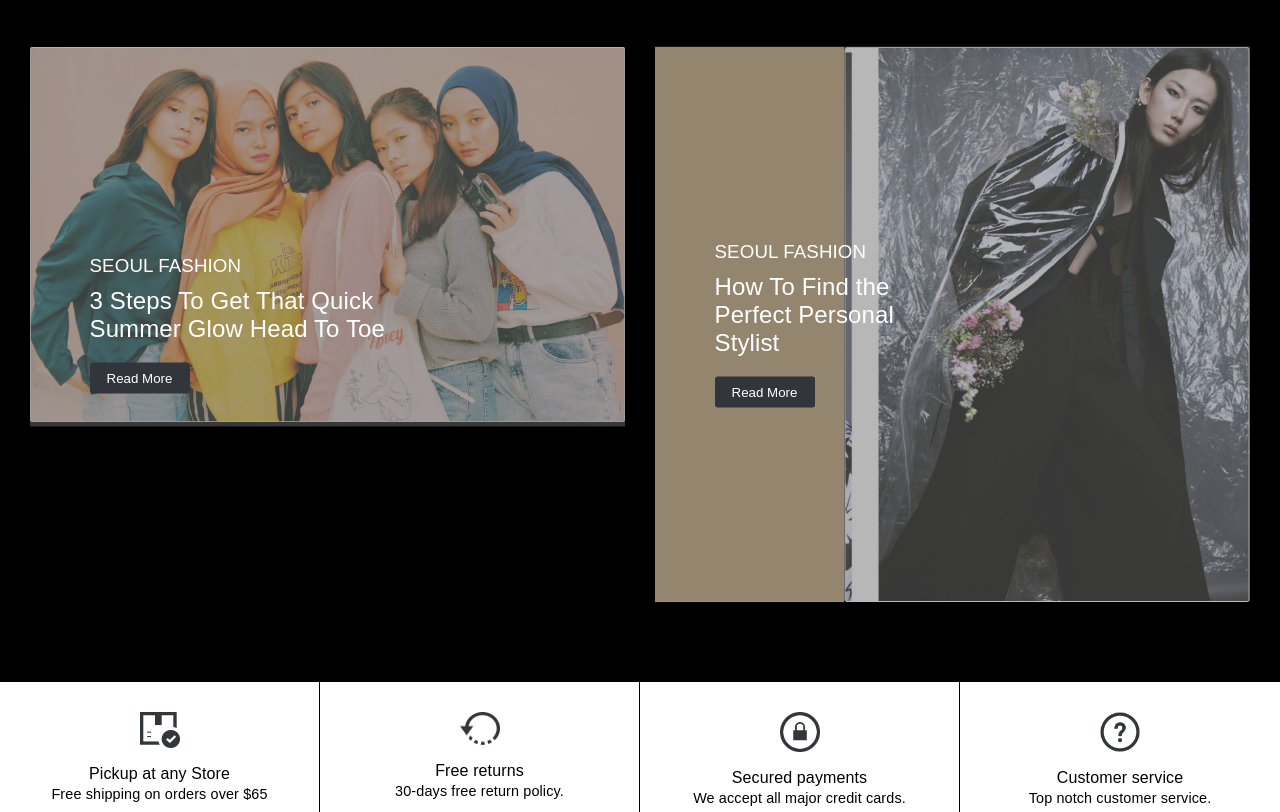
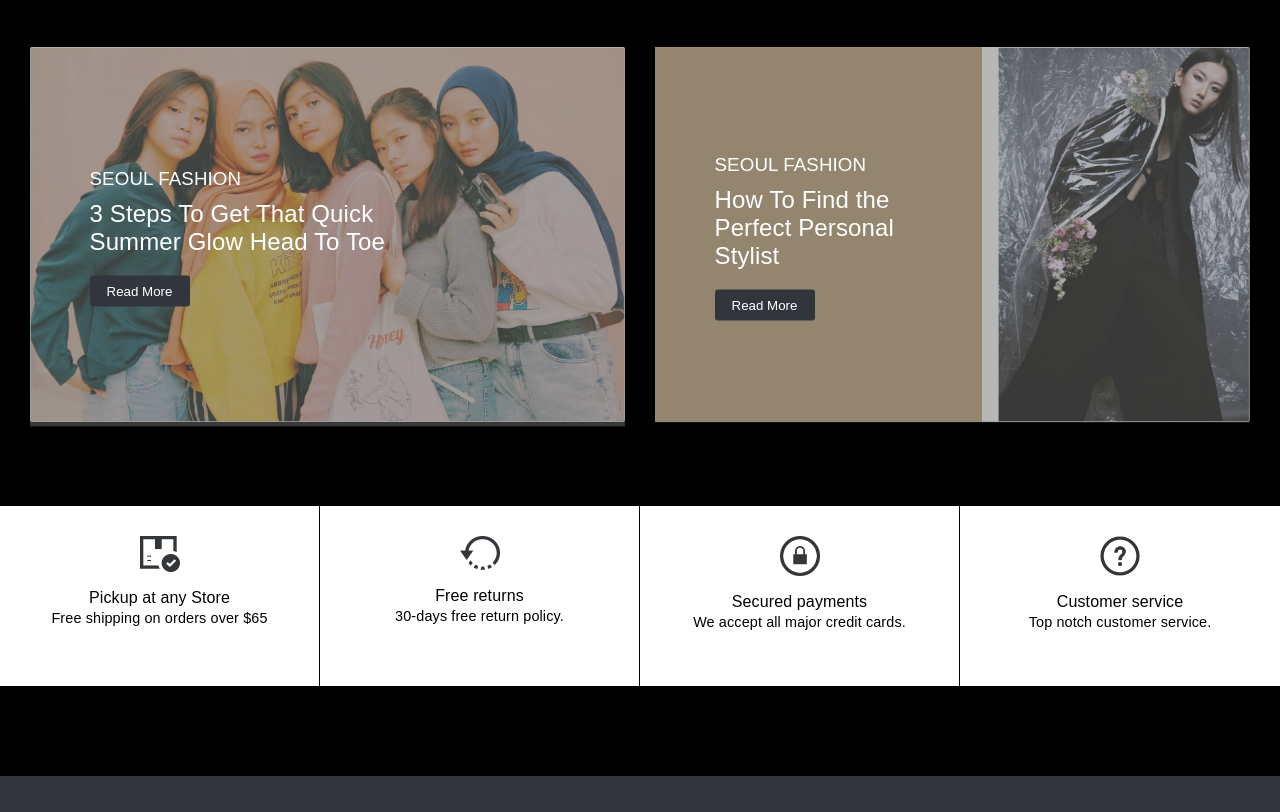
Before and after one commit to hafriaya/watches_project, a website: page index.html in a window 1280 px wide. Shown: the part 3614-4426 px from the top of the page. Drawn offline with Linux system fonts and the light colour scheme; a script that the page names is missing.

Commit message:
fashion__article__bg-4_img

```diff
--- a/frontend/src/styles/style.css
+++ b/frontend/src/styles/style.css
@@ -243,13 +243,11 @@ body {
   font-weight: bold;
   font-size: 20px;
   transition: 0.6s ease;
-  border-radius: 0 3px 3px 0;
   user-select: none;
 }
 
 .next {
   right: -40px;
-  /* border-radius: 3px 0 0 3px; */
 }
 .prev{
   left: -40px;
@@ -370,7 +368,7 @@ body {
   display: flex;
 }
 .fashion__article__bg-4 img {
-  width: 86%;
+  width: 45%;
 }
 .fashion__article__simple-bg {
   background-color: #b79b6c;
@@ -748,6 +746,9 @@ body {
   .brand__social-media a {
     font-size: 1rem;
   }
+  .fashion__article{
+    overflow-y: hidden;
+  }
   .fashion__article__bg::after {
     content: "";
     display: block;
--- a/index.html
+++ b/index.html
@@ -302,7 +302,7 @@
                 <div class="fashion__article__bg fashion__article__bg-4">
                   <div class="fashion__article__simple-bg"></div>
                   <img
-                    src="./frontend/src/images/backgrounds/bg4.png"
+                    src="./frontend/src/images/backgrounds/bg4-11.png"
                     alt="bg4"
                   />
                 </div>
```
Also changed, not shown: frontend/src/images/backgrounds/bg4-11.png (added).
